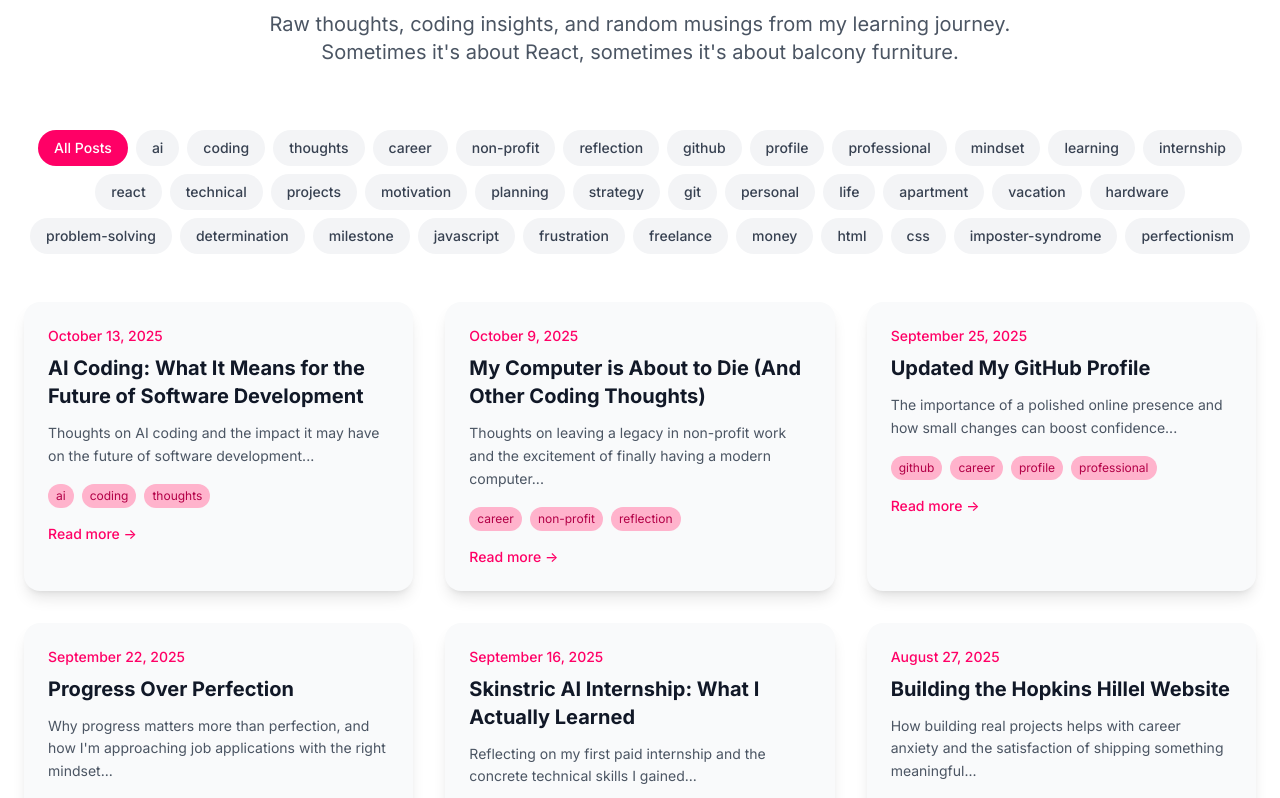
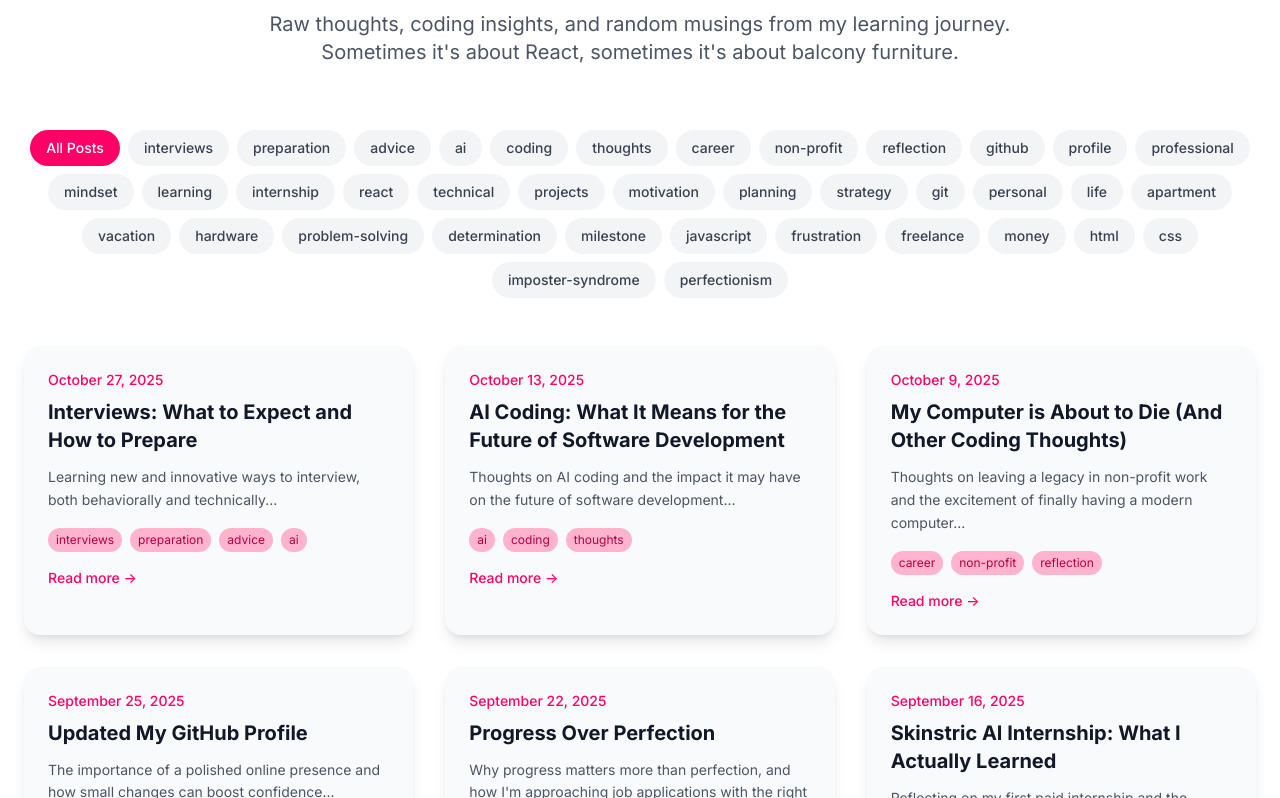
Before and after one commit to RinaNewhouse/Portfolio, a React (Vite) app: page / in a window 1280 px wide. Shown: the part 3382-4180 px from the top of the page. Built offline with nearby package versions, Linux system fonts and the light colour scheme.

Commit message:
New blog post 10/27

```diff
--- a/src/data/blogPosts.ts
+++ b/src/data/blogPosts.ts
@@ -8,6 +8,14 @@ export interface BlogPost {
 }
 
 export const blogPosts: BlogPost[] = [
+    {
+        id: "interviews",
+        title: "Interviews: What to Expect and How to Prepare",
+        date: "October 27, 2025",
+        content: `Today, I spent a bunch of time learning new and innovative ways to interview, both behaviorally and technically. It was really interesting to see where AI can come into the picture for both parts, and also where it doesn’t. There is a certain degree of nit and grit that people will just have to put in. That’s just truth. You can’t not put in the work! AT THE SAME TIME, there are ways said work can be done WAYYYY more efficiently in a way that it can be FUN and ENERGIZING. Say hello to your AI platform of choice, whether that be ChatGPT, Gemini, Claude, or another. (Not not saying there is a family feud in my household about which AI platform is best to use and should be used.) ;)`,
+        tags: ["interviews", "preparation", "advice", "ai"],
+        excerpt: "Learning new and innovative ways to interview, both behaviorally and technically..."
+    },
     {
         id: "ai-coding",
         title: "AI Coding: What It Means for the Future of Software Development",
```
